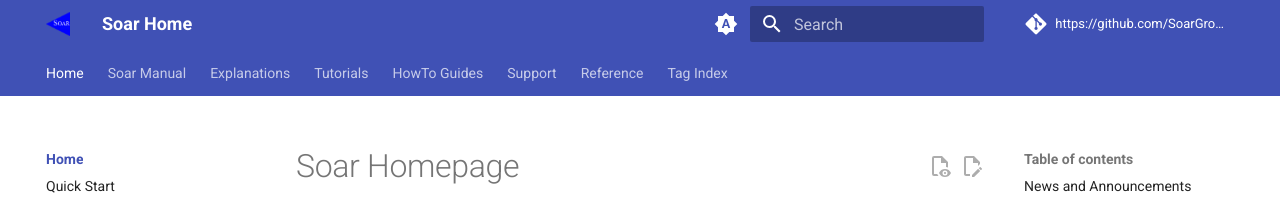
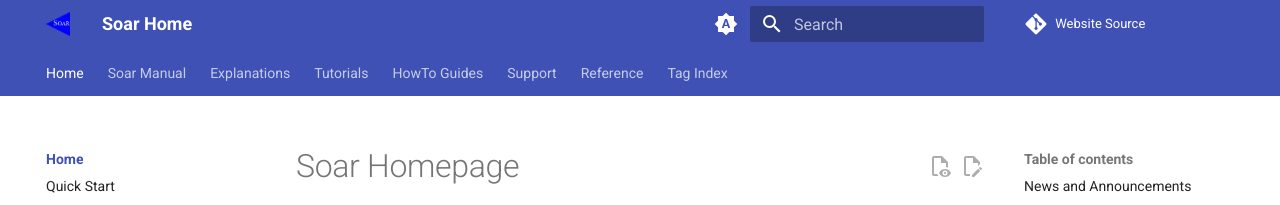
Before and after one commit to SoarGroup/SoarGroup.github.io, an MkDocs documentation site: the page built from docs/index.md, in a window 1280 px wide. Shown: the top 205 px of the page. Built offline with MkDocs 1.6.1 and Material for MkDocs 9.7.7, drawn with Linux system fonts in a browser that asks for light colours; comment, search, counter and statistics services are not loaded.

Commit message:
Make website repo link clearer
Change footer link to Soar's repo, since the header repo link must be the same
as that used for edit links. Specify the displayed name, since the actual
repo link is so long it gets truncated and then easily confused for a link to
the Soar repository.

```diff
--- a/mkdocs.yml
+++ b/mkdocs.yml
@@ -1,6 +1,6 @@
 site_name: Soar Home
 repo_url: https://github.com/SoarGroup/SoarGroup.github.io
-repo_name: https://github.com/SoarGroup/Soar
+repo_name: Website Source
 copyright: Copyright &copy; SoarGroup 2024
 edit_uri: edit/main/docs/
 
@@ -72,7 +72,7 @@
 extra:
   social:
     - icon: fontawesome/brands/github-alt
-      link: https://github.com/SoarGroup/SoarGroup.github.io
+      link: https://github.com/SoarGroup/Soar
 
 nav:
   - Home:
```
